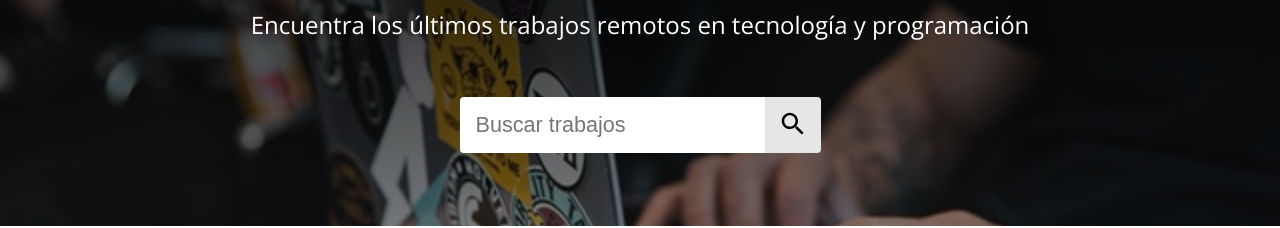
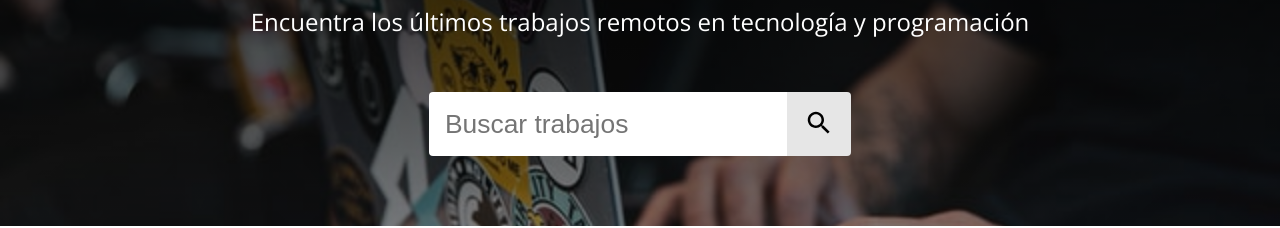
Before and after one commit to ferueda/siremoto.com, a React (Create React App) app: page / in a window 1280 px wide. Shown: the part 134-362 px from the top of the page. Built offline with nearby package versions, Linux system fonts and the light colour scheme; no server answers.

Commit message:
add responsive styles to HeaderSearch.js added various media queries breakpoints to the HeaderSearch component

```diff
--- a/src/components/HeaderSearch.js
+++ b/src/components/HeaderSearch.js
@@ -16,6 +16,10 @@ const Input = styled.input`
 	padding-left: 1rem;
 	border-top-left-radius: var(--border-radius-size);
 	border-bottom-left-radius: var(--border-radius-size);
+	@media screen and (min-width: 1024px) {
+		height: 4rem;
+		font-size: 1.65rem;
+	}
 `;
 
 const SearchButton = styled.button`
@@ -27,6 +31,11 @@ const SearchButton = styled.button`
 	border: none;
 	width: 3.5rem;
 	height: 3.5rem;
+
+	@media screen and (min-width: 1024px) {
+		height: 4rem;
+		width: 4rem;
+	}
 `;
 
 const HeaderSearch = ({ placeholder = 'Buscar trabajos' }) => {
```
